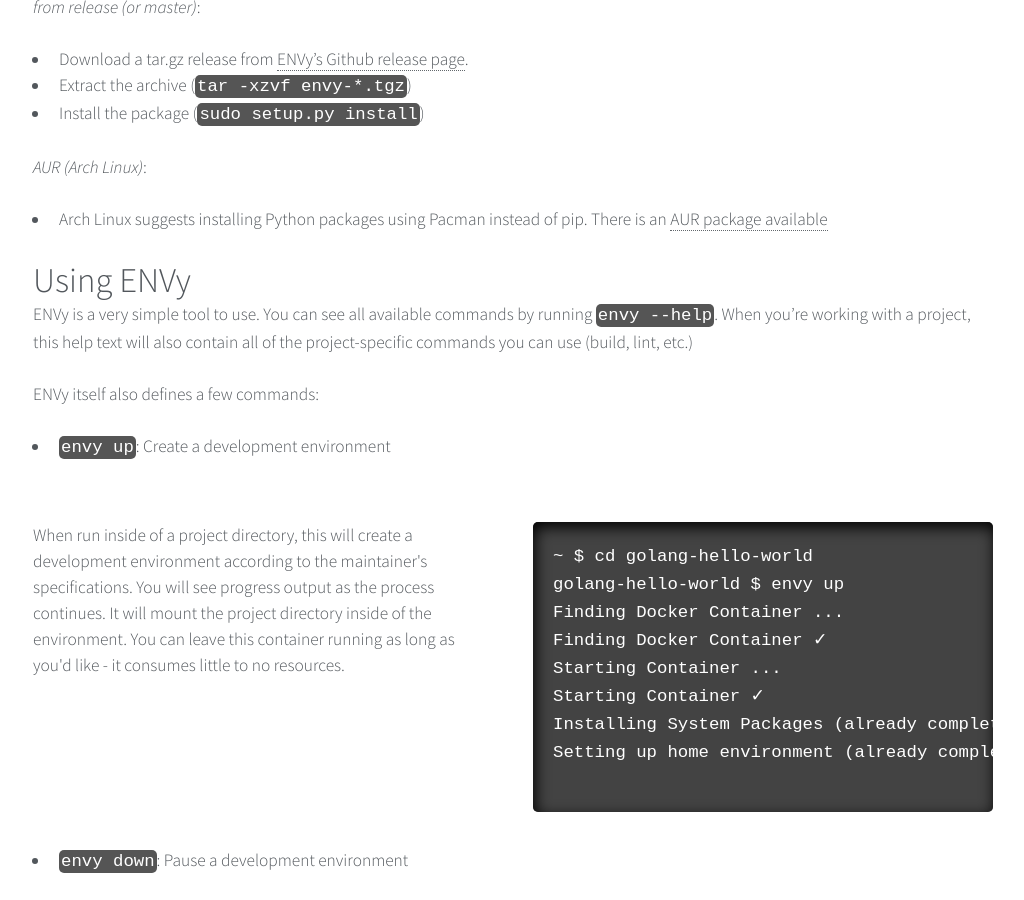
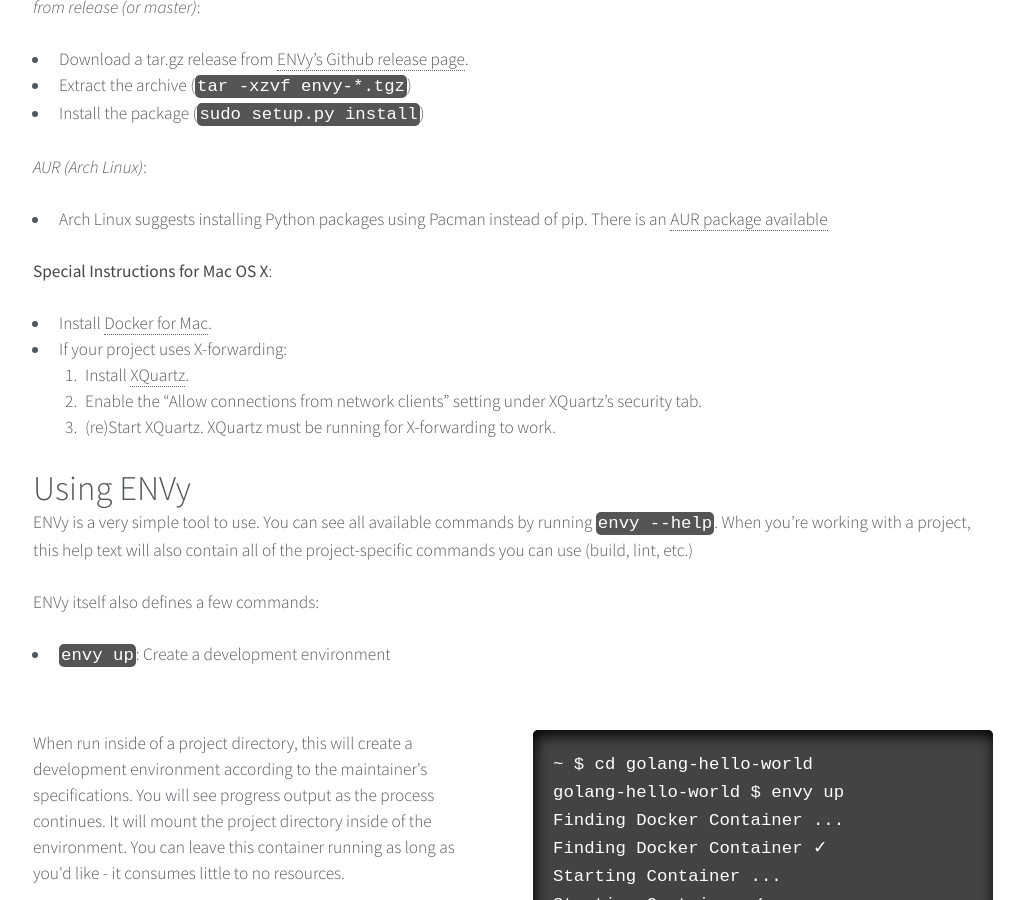
Before and after one commit to envy-project/envy-project.github.io, a Jekyll site: the page built from getting-started.md, in a window 1280 px wide and 900 px high, scrolled down 625 px. Shown: the whole window, without its empty margins (127-1151 px from the left). Built offline with Jekyll 4.4.1, drawn with Linux system fonts in a browser that asks for light colours.

Commit message:
Add Mac instructions to getting started

```diff
--- a/getting-started.md
+++ b/getting-started.md
@@ -21,6 +21,13 @@
 
 *AUR (Arch Linux)*:
    - Arch Linux suggests installing Python packages using Pacman instead of pip. There is an [AUR package available](nowhere yet)
+
+**Special Instructions for Mac OS X**:
+   - Install [Docker for Mac](https://docs.docker.com/docker-for-mac/install/).
+   - If your project uses X-forwarding:
+     1. Install [XQuartz](https://www.xquartz.org/).
+     2. Enable the "Allow connections from network clients" setting under XQuartz's security tab.
+     3. (re)Start XQuartz. XQuartz must be running for X-forwarding to work.
 
 Using ENVy
 ---
```
